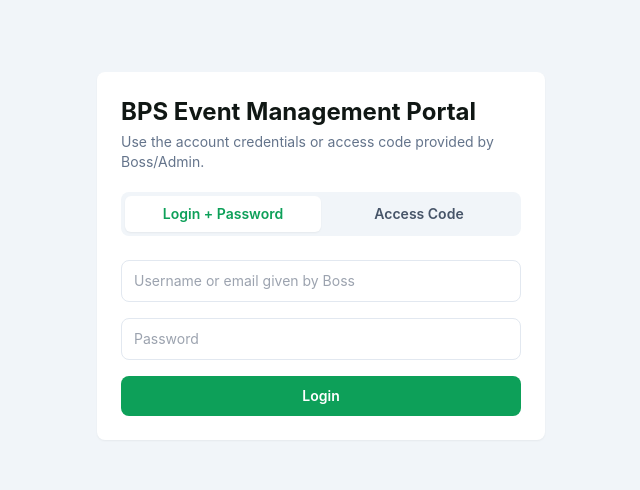
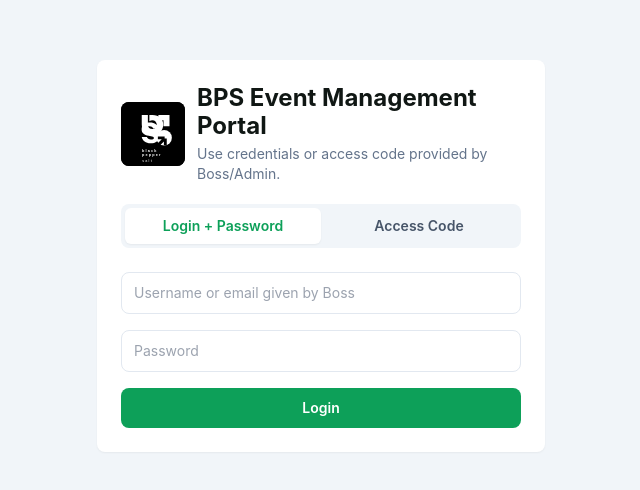
Before and after one commit to rishiyadavdesign/make, a React (Vite) app in the folder client/: page /login in a window 1280 px wide. Shown: the part 144-634 px from the top of the page, without its empty margins (319-959 px from the left). Built offline with nearby package versions, Linux system fonts and the light colour scheme; no server answers.

Commit message:
Add BPS logo and favicon

```diff
--- a/client/index.html
+++ b/client/index.html
@@ -2,8 +2,10 @@
 <html lang="en">
   <head>
     <meta charset="UTF-8" />
+    <link rel="icon" type="image/svg+xml" href="/favicon.svg" />
+    <link rel="apple-touch-icon" href="/favicon.svg" />
     <meta name="viewport" content="width=device-width, initial-scale=1.0" />
-    <meta name="theme-color" content="#ffffff" />
+    <meta name="theme-color" content="#0DA059" />
     <title>BPS Event Management Portal</title>
   </head>
   <body>
--- a/client/src/components/Layout.jsx
+++ b/client/src/components/Layout.jsx
@@ -33,9 +33,12 @@ export default function Layout() {
   const nav = (
     <aside className="flex h-full w-72 flex-col border-r border-slate-200 bg-white p-4">
       <div className="mb-6">
-        <Link to="/dashboard" onClick={() => setOpen(false)} className="block">
-          <h1 className="text-lg font-bold">BPS Event Portal</h1>
-          <p className="mt-2 text-xs font-semibold uppercase tracking-wide text-slate-500">Event Management Portal</p>
+        <Link to="/dashboard" onClick={() => setOpen(false)} className="flex items-center gap-3">
+          <img src="/bps-logo.svg" alt="Black Pepper Salt" className="h-12 w-12 rounded-lg bg-black object-cover" />
+          <div className="min-w-0">
+            <h1 className="text-lg font-bold leading-5">BPS Event Portal</h1>
+            <p className="mt-1 text-xs font-semibold uppercase tracking-wide text-slate-500">Event Management Portal</p>
+          </div>
         </Link>
         <div className="mt-3 flex items-center justify-between gap-2">
           <div>
--- a/client/src/pages/LoginPage.jsx
+++ b/client/src/pages/LoginPage.jsx
@@ -24,8 +24,13 @@ export default function LoginPage() {
   return (
     <div className="grid min-h-screen place-items-center bg-slate-100 px-4">
       <form onSubmit={submit} className="w-full max-w-md rounded-lg bg-white p-6 shadow-sm">
-        <h1 className="text-2xl font-bold">BPS Event Management Portal</h1>
-        <p className="mt-1 text-sm text-slate-500">Use the account credentials or access code provided by Boss/Admin.</p>
+        <div className="flex items-center gap-3">
+          <img src="/bps-logo.svg" alt="Black Pepper Salt" className="h-16 w-16 rounded-lg bg-black object-cover" />
+          <div>
+            <h1 className="text-2xl font-bold leading-7">BPS Event Management Portal</h1>
+            <p className="mt-1 text-sm text-slate-500">Use credentials or access code provided by Boss/Admin.</p>
+          </div>
+        </div>
         <div className="mt-5 grid grid-cols-2 rounded-lg bg-slate-100 p-1">
           <button type="button" onClick={() => setMode('account')} className={`rounded-md px-3 py-2 text-sm font-semibold ${mode === 'account' ? 'bg-white text-brand shadow-sm' : 'text-slate-600'}`}>Login + Password</button>
           <button type="button" onClick={() => setMode('access')} className={`rounded-md px-3 py-2 text-sm font-semibold ${mode === 'access' ? 'bg-white text-brand shadow-sm' : 'text-slate-600'}`}>Access Code</button>
```
Also changed, not shown: client/public/bps-logo.svg (added), client/public/favicon.svg (added).
